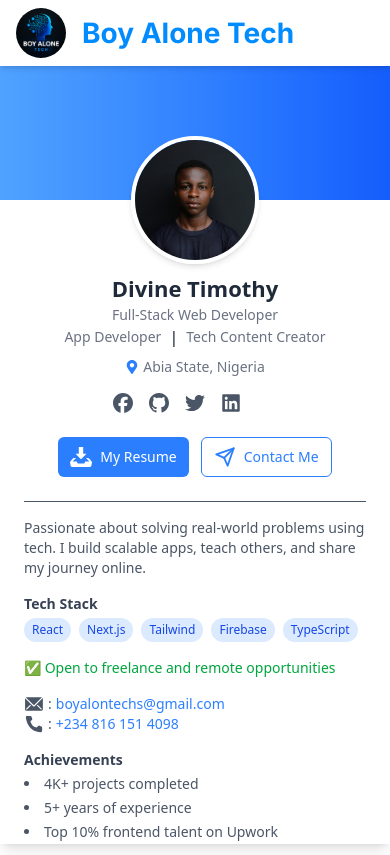
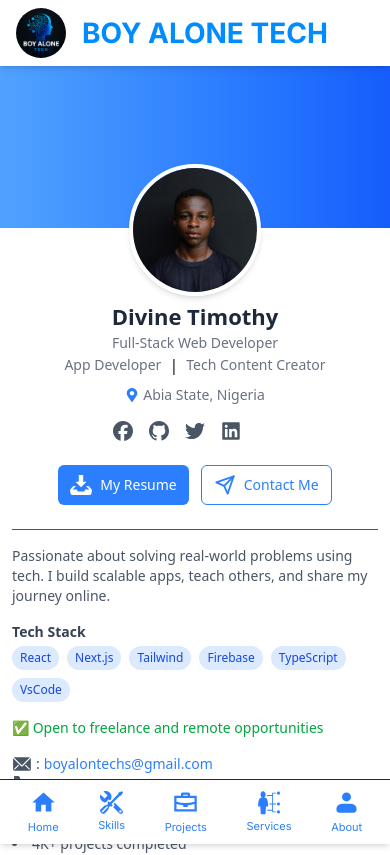
Before and after one commit to boyalonetech/boyalone-tech, a Next.js app: page / in a window 390 px wide. Shown: the top 855 px of the page. Built offline with nearby package versions, Linux system fonts and the light colour scheme.

Commit message:
feat: Enhance contact form with additional fields and improve layout; add bottom navigation

```diff
--- a/src/app/layout.tsx
+++ b/src/app/layout.tsx
@@ -3,6 +3,7 @@ import { Inter } from "next/font/google";
 import "./globals.css";
 import Header from "@/components/Header";
 import Profile from "@/components/Profile";
+import NavBar from "@/components/NavBar";
 
 const inter = Inter({ subsets: ["latin"] });
 
@@ -148,10 +149,12 @@ export default function RootLayout({
 
       <body className={`${inter.className} antialiased`}>
         <Header />
-        <div className="fixed top-0 left-0 h-screen w-[300px] z-10">
+        <div className="fixed top-0 left-0 h-screen w-[300px] z-20 hidden lg:block">
           {/* <Profile /> */}
+          <Profile />
         </div>
         {children}
+        <NavBar />
       </body>
     </html>
   );
--- a/src/components/Header.tsx
+++ b/src/components/Header.tsx
@@ -1,5 +1,5 @@
+import Image from "next/image";
 import Link from "next/link";
-import Image from "next/image";
 
 export default function Header() {
   return (
@@ -15,27 +15,27 @@ export default function Header() {
             className="rounded-full"
           />
           <h1 className="text-[28px] font-bold text-[#008CFF]">
-            Boy Alone Tech
+            BOY ALONE TECH
           </h1>
         </div>
 
         {/* Desktop Nav */}
         <nav className="hidden md:flex gap-6 text-gray-700 font-medium">
-          <a href="/" className="hover:text-[#008CFF] text-sm">
+          <Link href="/" className="hover:text-[#008CFF] text-sm">
             Home
-          </a>
-          <a href="#skills" className="hover:text-[#008CFF] text-sm">
+          </Link>
+          <Link href="#skills" className="hover:text-[#008CFF] text-sm">
             Skill
-          </a>
-          <a href="#projects" className="hover:text-[#008CFF] text-sm">
+          </Link>
+          <Link href="#projects" className="hover:text-[#008CFF] text-sm">
             Projects
-          </a>
-          <a href="#services" className="hover:text-[#008CFF] text-sm">
+          </Link>
+          <Link href="#services" className="hover:text-[#008CFF] text-sm">
             Services
-          </a>
-          <a href="#about" className="hover:text-[#008CFF] text-sm">
+          </Link>
+          <Link href="#about" className="hover:text-[#008CFF] text-sm">
             About
-          </a>
+          </Link>
         </nav>
       </div>
     </header>
--- a/src/components/Hero.tsx
+++ b/src/components/Hero.tsx
@@ -9,13 +9,15 @@ import Profile from "./Profile";
 
 export default function Home() {
   return (
-    <main className="flex flex-col fixed overflow-y-scroll sm:flex-row bg-white text-gray-900 font-sans min-h-screen w-full">
+    <main className="flex flex-col  overflow-y-scroll sm:flex-row bg-white text-gray-900 font-sans min-h-screen w-full mt-12">
       {/* Sidebar */}
-      <Profile />
+      <div className="lg:hidden block">
+        <Profile />
+      </div>
 
       {/* Main Content */}
       <section
-        className="flex-1 h-screen overflow-y-auto p-6 sm:p-10 mt-20 sm:mt-12"
+        className="flex-1 h-screen overflow-y-auto p-3 lg:ml-[310px] sm:p-2 mt-20 sm:mt-12"
         id="home"
       >
         {/* Header */}
@@ -25,10 +27,10 @@ export default function Home() {
               Hey <span className="text-blue-500">there!</span> 👋
             </h1>
             <p className="mt-2 text-gray-600 max-w-xl">
-              I'm thrilled to tell you a bit about myself. I have over 6+ years
+              I`m thrilled to tell you a bit about myself. I have over 6+ years
               of IT experience specializing in PHP, database development, and
-              open-source frameworks. If you're in need of a motivated team
-              player, let's connect!
+              open-source frameworks. If you`re in need of a motivated team
+              player, let`s connect!
             </p>
           </div>
           <FiMoon className="text-2xl text-gray-600" />
--- /dev/null
+++ b/src/components/NavBar.tsx
@@ -0,0 +1,130 @@
+"use client";
+
+import { usePathname } from "next/navigation";
+import Link from "next/link";
+
+const BottomNav = () => {
+  const pathname = usePathname();
+
+  const navItems = [
+    {
+      href: "/",
+      label: "Home",
+      icon: (
+        <svg
+          xmlns="http://www.w3.org/2000/svg"
+          width={27}
+          height={27}
+          viewBox="0 0 24 24"
+        >
+          <path
+            fill="currentColor"
+            d="M10 20v-6h4v6h5v-8h3L12 3L2 12h3v8z"
+          ></path>
+        </svg>
+      ),
+    },
+
+    {
+      href: "/#skills",
+      label: "Skills",
+      icon: (
+        <svg
+          xmlns="http://www.w3.org/2000/svg"
+          width={23}
+          height={23}
+          viewBox="0 0 16 16"
+        >
+          <path
+            fill="currentColor"
+            d="m10.3 8.2l-.9.9l.9.9l-1.2 1.2l4.3 4.3c.6.6 1.5.6 2.1 0s.6-1.5 0-2.1zm3.9 6.8c-.4 0-.8-.3-.8-.8c0-.4.3-.8.8-.8s.8.3.8.8s-.3.8-.8.8M3.6 8l.9-.6L6 5.7l.9.9l.9-.9l-.1-.1c.2-.5.3-1 .3-1.6c0-2.2-1.8-4-4-4c-.6 0-1.1.1-1.6.3l2.9 2.9l-2.1 2.1L.3 2.4C.1 2.9 0 3.4 0 4c0 2.1 1.6 3.7 3.6 4"
+          ></path>
+          <path
+            fill="currentColor"
+            d="m8 10.8l.9-.8l-.9-.9l5.7-5.7l1.2-.4L16 .8l-.7-.7l-2.3 1l-.5 1.2L6.9 8L6 7.1l-.8.9s.8.6-.1 1.5c-.5.5-1.3-.1-2.8 1.4L.2 13s-.6 1 .6 2.2s2.2.6 2.2.6l2.1-2.1c1.4-1.4.9-2.3 1.3-2.7c.9-.9 1.6-.2 1.6-.2m-3.1-.4l.7.7l-3.8 3.8l-.7-.7z"
+          ></path>
+        </svg>
+      ),
+    },
+    {
+      href: "/#projects",
+      label: "Projects",
+      icon: (
+        <svg
+          xmlns="http://www.w3.org/2000/svg"
+          width={27}
+          height={27}
+          viewBox="0 0 512 512"
+        >
+          <path
+            fill="currentColor"
+            fillRule="evenodd"
+            d="m320 64l21.334 21.333l-.001 42.667h128v298.667H42.668V128h128V85.333L192 64zM85.333 284.935V384h341.334v-99.065c-42.625 12.196-85.298 19.824-128 22.874v33.524h-85.333V307.81c-42.702-3.05-85.375-10.678-128-22.874m341.334-114.268H85.334v69.766c56.972 17.5 113.84 26.234 170.666 26.234c56.827 0 113.695-8.734 170.668-26.234zm-128-64h-85.333V128h85.333z"
+          ></path>
+        </svg>
+      ),
+    },
+    {
+      href: "/#services",
+      label: "Services",
+      icon: (
+        <svg
+          xmlns="http://www.w3.org/2000/svg"
+          width={25}
+          height={25}
+          viewBox="0 0 512 512"
+        >
+          <path
+            fill="currentColor"
+            d="M119.1 25v.1c-25 3.2-47.1 32-47.1 68.8c0 20.4 7.1 38.4 17.5 50.9L99.7 157L84 159.9c-13.7 2.6-23.8 9.9-32.2 21.5c-8.5 11.5-14.9 27.5-19.4 45.8c-8.2 33.6-9.9 74.7-10.1 110.5h44l11.9 158.4h96.3L185 337.7h41.9c0-36.2-.3-77.8-7.8-111.7c-4-18.5-10.2-34.4-18.7-45.9c-8.6-11.4-19.2-18.7-34.5-21l-16-2.5L160 144c10-12.5 16.7-30.2 16.7-50.1c0-39.2-24.8-68.8-52.4-68.8c-2.9 0-4.7-.1-5.2-.1M440 33c-17.2 0-31 13.77-31 31s13.8 31 31 31s31-13.77 31-31s-13.8-31-31-31M311 55v48H208v18h103v158h-55v18h55v110H208v18h103v32h80.8c-.5-2.9-.8-5.9-.8-9s.3-6.1.8-9H329V297h62.8c-.5-2.9-.8-5.9-.8-9s.3-6.1.8-9H329V73h62.8c-.5-2.92-.8-5.93-.8-9s.3-6.08.8-9zm129 202c-17.2 0-31 13.8-31 31s13.8 31 31 31s31-13.8 31-31s-13.8-31-31-31m0 160c-17.2 0-31 13.8-31 31s13.8 31 31 31s31-13.8 31-31s-13.8-31-31-31"
+          ></path>
+        </svg>
+      ),
+    },
+    {
+      href: "/#about",
+      label: "About",
+      icon: (
+        <svg
+          xmlns="http://www.w3.org/2000/svg"
+          width={27}
+          height={27}
+          viewBox="0 0 24 24"
+        >
+          <path
+            fill="currentColor"
+            fillRule="evenodd"
+            d="M8 7a4 4 0 1 1 8 0a4 4 0 0 1-8 0m0 6a5 5 0 0 0-5 5a3 3 0 0 0 3 3h12a3 3 0 0 0 3-3a5 5 0 0 0-5-5z"
+            clipRule="evenodd"
+          ></path>
+        </svg>
+      ),
+    },
+  ];
+
+  return (
+    <nav className="fixed bottom-0 left-0 right-0 z-50 text-black bg-white shadow-md border-t border-gray-800 lg:hidden">
+      <div className="flex justify-around items-center h-16 px-2">
+        {navItems.map((item) => {
+          const isActive = pathname === item.href;
+          return (
+            <Link
+              key={item.href}
+              href={item.href}
+              className={`flex flex-col items-center text-sm transition ${
+                isActive
+                  ? "text-blue-500"
+                  : "text-blue-500  hover:text-blue-500"
+              }`}
+            >
+              <span className="text-xl">{item.icon}</span>
+              <span className="mt-1 text-[11px]">{item.label}</span>
+            </Link>
+          );
+        })}
+      </div>
+    </nav>
+  );
+};
+
+export default BottomNav;
--- a/src/components/Profile.tsx
+++ b/src/components/Profile.tsx
@@ -3,7 +3,6 @@ import React, { useState } from "react";
 import Image from "next/image";
 import {
   FaMapMarkerAlt,
-  FaGithub,
   FaTwitter,
   FaLinkedin,
 } from "react-icons/fa";
@@ -14,15 +13,15 @@ const Profile = () => {
 
   return (
     <>
-      <aside className="w-full lg:max-w-[320px] sm:w-full sm:max-w-sm bg-white rounded-none sm:rounded-xl prof shadow-lg h-screen overflow-y-scroll sm:my-18  sm:ml-[1px]">
+      <aside className="w-full lg:max-w-[320px] sm:w-full sm:max-w-sm bg-white pb-6 rounded-none sm:rounded-xl prof shadow-lg h-screen overflow-y-scroll sm:my-18  sm:ml-[1px]">
         {/* Cover Image */}
-        <div className="relative h-50 lg:h-40 bg-gradient-to-r from-blue-400 to-blue-600"></div>
+        <div className="relative h-[180px] lg:h-40 bg-gradient-to-r from-blue-400 to-blue-600"></div>
 
         {/* Profile Image */}
         <div className="relative flex justify-center">
           <div
             onClick={() => setShowPopup(true)}
-            className="cursor-pointer absolute -top-16 w-32 h-32 rounded-full border-4 border-white overflow-hidden shadow-md"
+            className="cursor-pointer absolute -top-16 w-33 h-33 rounded-full border-4 border-white overflow-hidden shadow-md"
           >
             <Image
               src="/IMG_4895~2.JPG"
@@ -35,7 +34,7 @@ const Profile = () => {
         </div>
 
         {/* Profile Details */}
-        <div className="mt-18 text-center px-6 pb-6">
+        <div className="mt-18 text-center px-3 pb-2">
           <h2 className="text-[22px] font-bold text-gray-800">
             Divine Timothy
           </h2>
@@ -224,16 +223,21 @@ const Profile = () => {
             <div>
               <h4 className="text-gray-700 font-semibold mb-1">Tech Stack</h4>
               <div className="flex flex-wrap gap-2 text-xs">
-                {["React", "Next.js", "Tailwind", "Firebase", "TypeScript"].map(
-                  (tech) => (
+                {[
+                  "React",
+                  "Next.js",
+                  "Tailwind",
+                  "Firebase",
+                  "TypeScript",
+                  "VsCode",
+                ].map((tech) => (
                   <span
                     key={tech}
                     className="bg-blue-100 text-blue-700 px-2 py-1 rounded-full"
                   >
                     {tech}
                   </span>
-                  )
-                )}
+                ))}
               </div>
             </div>
 
@@ -305,10 +309,10 @@ const Profile = () => {
               <h4 className="text-gray-700 font-semibold mb-1">Languages</h4>
               <p>English, Igbo</p>
 
-              <div className="mt-6">
+              <div className="mt-6 hidden lg:block">
                 <hr />
 
-                <h1 className="p-2 text-black text-md font-medium">
+                <h1 className="p-2 text-black text-center text-md font-medium">
                   &copy; {new Date().getFullYear()} Boy Alone Tech.
                 </h1>
               </div>
@@ -336,7 +340,7 @@ const Profile = () => {
               width={800}
               height={800}
               quality={100}
-              className="rounded-2xl object-cover w-full h-64"
+              className="rounded-2xl object-cover w-full lg:scale-[1.7] h-64"
             />
           </div>
         </div>
--- a/src/components/Project.tsx
+++ b/src/components/Project.tsx
@@ -1,3 +1,4 @@
+import Image from "next/image";
 import React from "react";
 
 const ProjectCard = () => {
@@ -30,9 +31,11 @@ const ProjectCard = () => {
             className="relative group rounded-xl overflow-hidden shadow-lg border border-gray-200 hover:shadow-xl transition-shadow"
           >
             {/* Project Image */}
-            <img
+            <Image
               src={project.image}
               alt={project.title}
+              width={400}
+              height={400}
               className="w-full h-64 object-cover transform group-hover:scale-105 transition duration-500 ease-in-out"
             />
 
--- a/src/components/Services.tsx
+++ b/src/components/Services.tsx
@@ -4,10 +4,8 @@ import {
   FaPaintBrush,
   FaMobileAlt,
   FaVideo,
-  FaTabletAlt,
 } from "react-icons/fa";
 import { FaDesktop, FaEarthAfrica } from "react-icons/fa6";
-import { FaSearch } from "react-icons/fa";
 
 const ServicesCard = () => {
   const services = [
--- a/src/components/Skills.tsx
+++ b/src/components/Skills.tsx
@@ -294,7 +294,7 @@ const Skills = () => {
           return (
             <div
               key={skill.name}
-              className="bg-[#f5f8ff] p-4 rounded shadow text-center flex flex-col items-center"
+              className="bg-[#f5f8ff] p-2 rounded shadow text-center flex flex-col items-center"
             >
               {/* Circular Progress with Icon in center */}
               <div className="relative w-24 h-24 mb-2">
```
Also changed, not shown: src/app/api/contact/route.ts (+10 -1 lines), src/app/contact/page.tsx (+20 -7 lines), src/components/Stats.tsx (+4 -4 lines). Lines whose indentation alone changed are shown as unchanged.
